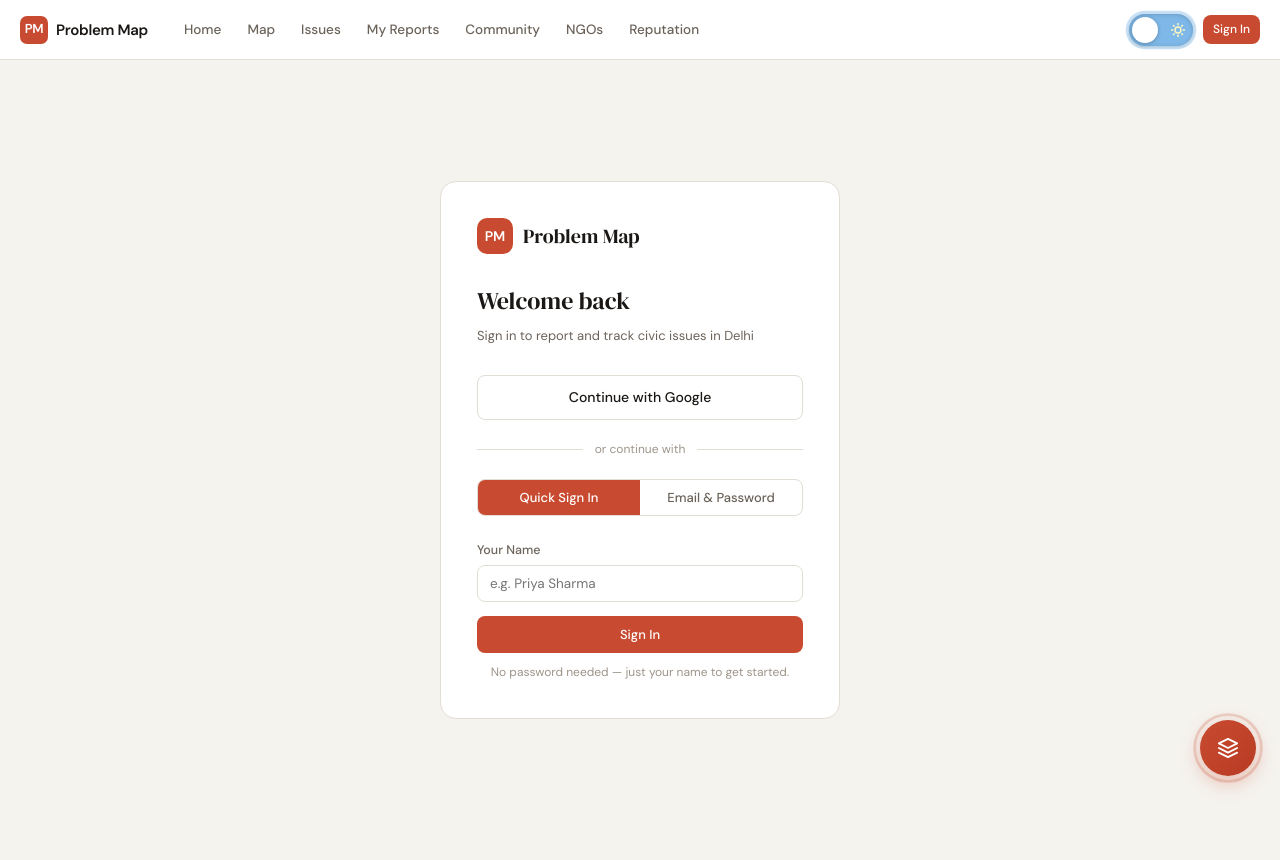
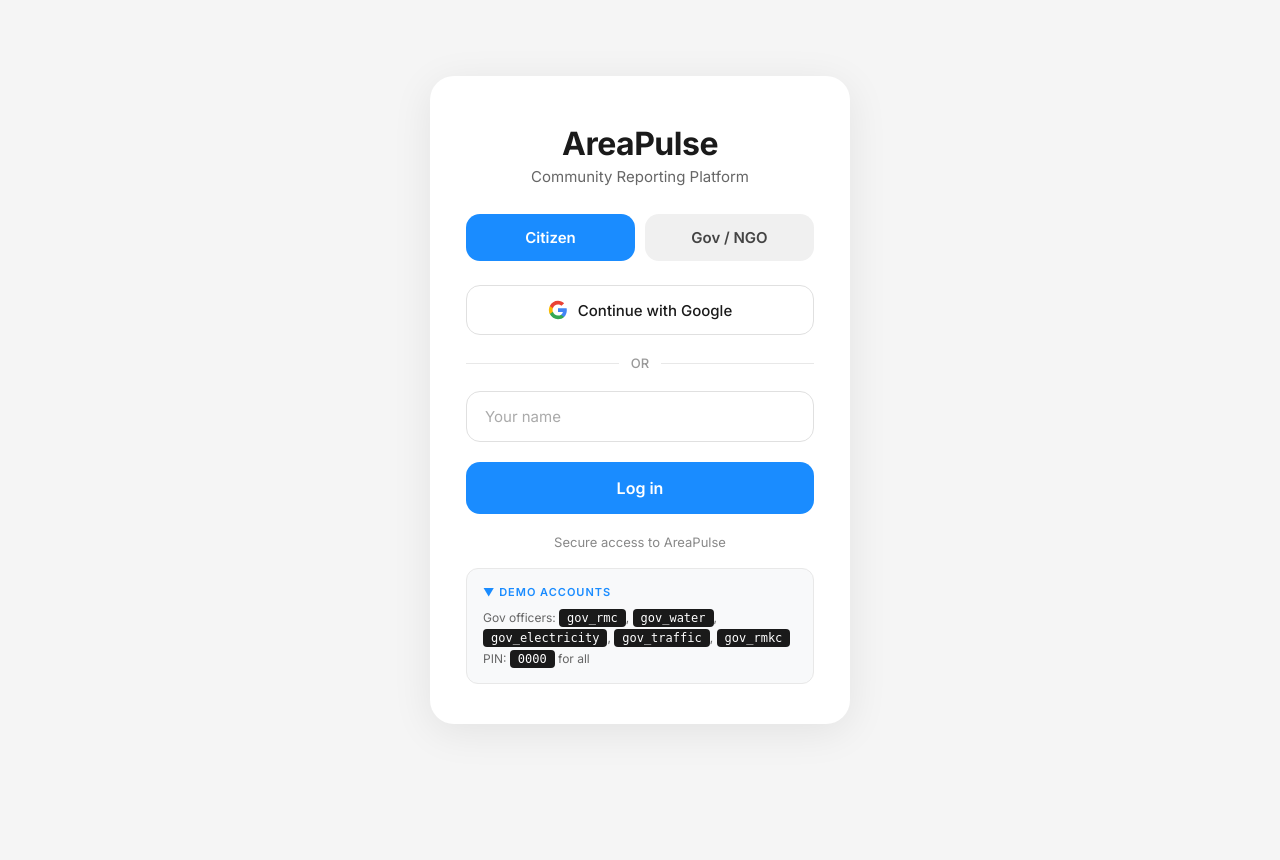
Before and after one commit to GarvChopra/problem-map-AI-, a Flask app: page /login in a window 1280 px wide. After the commit the page ends 684 px from the top, so only its background shows below. Run offline with Flask 3, Linux system fonts and the light colour scheme; parts of the project's set-up code (start-up, migrations or seed data) failed here and were passed over; some libraries are stand-ins or nearby versions.

Commit message:
Refactor login.html with new structure and styles

```diff
--- a/templates/login.html
+++ b/templates/login.html
@@ -1,158 +1,399 @@
-{% extends "base.html" %}
-{% block title %}Sign In — Problem Map{% endblock %}
-{% block extra_head %}
+<!DOCTYPE html>
+<html lang="en">
+<head>
+<meta charset="UTF-8">
+<meta name="viewport" content="width=device-width, initial-scale=1.0">
+<title>AreaPulse · Sign In</title>
+<link rel="preconnect" href="https://fonts.googleapis.com">
+<link href="https://fonts.googleapis.com/css2?family=Inter:wght@400;500;600;700&display=swap" rel="stylesheet">
 <style>
-  .login-page {
-    min-height: 100vh; display: flex; align-items: center; justify-content: center;
-    background: var(--bg); padding: 20px;
+* { margin:0; padding:0; box-sizing:border-box; }
+body {
+  font-family:'Inter', system-ui, -apple-system, sans-serif;
+  background:#f5f5f5;
+  color:#1a1a1a;
+  min-height:100vh;
+  display:flex; align-items:center; justify-content:center;
+  padding:20px;
 }
-  .login-box {
-    background: var(--surface); border: 1px solid var(--border);
-    border-radius: 16px; padding: 36px; width: 100%; max-width: 400px;
+
+.card {
+  background:#fff;
+  width:100%; max-width:420px;
+  padding:48px 36px 40px;
+  border-radius:24px;
+  box-shadow:0 8px 40px rgba(0,0,0,0.08);
 }
-  .login-logo {
-    display: flex; align-items: center; gap: 10px; margin-bottom: 28px;
+
+.brand {
+  text-align:center;
+  margin-bottom:8px;
 }
-  .login-logo-icon {
-    width: 36px; height: 36px; background: var(--accent); border-radius: 10px;
-    display: flex; align-items: center; justify-content: center;
-    color: white; font-weight: 700; font-size: 14px;
+.brand h1 {
+  font-size:32px;
+  font-weight:700;
+  color:#1a1a1a;
+  letter-spacing:-0.5px;
 }
-  .login-logo-text { font-family: 'DM Serif Display', serif; font-size: 20px; }
-  .login-title { font-family: 'DM Serif Display', serif; font-size: 24px; margin-bottom: 6px; }
-  .login-sub { color: var(--text2); font-size: 13px; margin-bottom: 28px; }
-  .divider {
-    display: flex; align-items: center; gap: 12px;
-    margin: 20px 0; color: var(--text3); font-size: 12px;
+.brand p {
+  font-size:15px;
+  color:#666;
+  margin-top:4px;
+  font-weight:400;
 }
-  .divider::before, .divider::after {
-    content: ''; flex: 1; height: 1px; background: var(--border);
+
+/* Toggle tabs */
+.toggle-row {
+  display:flex;
+  gap:10px;
+  margin:28px 0 24px;
 }
-  .btn-google {
-    display: flex; align-items: center; justify-content: center; gap: 10px;
-    width: 100%; padding: 10px; border: 1px solid var(--border);
-    border-radius: 8px; background: var(--surface); cursor: pointer;
-    font-family: inherit; font-size: 14px; font-weight: 500; color: var(--text);
-    transition: background 0.15s, border-color 0.15s; text-decoration: none;
+.toggle-btn {
+  flex:1;
+  padding:14px 0;
+  border:none;
+  border-radius:14px;
+  font-family:inherit;
+  font-size:15px;
+  font-weight:600;
+  cursor:pointer;
+  transition:all 0.2s;
+  background:#f0f0f0;
+  color:#444;
 }
-  .btn-google:hover { background: var(--surface2); }
-  .google-icon { width: 18px; height: 18px; }
-  .tabs { display: flex; gap: 0; margin-bottom: 24px; border: 1px solid var(--border); border-radius: 8px; overflow: hidden; }
-  .tab-btn {
-    flex: 1; padding: 9px; border: none; background: transparent; cursor: pointer;
-    font-family: inherit; font-size: 13px; font-weight: 500; color: var(--text2);
-    transition: background 0.15s, color 0.15s;
+.toggle-btn:hover {
+  background:#e8e8e8;
 }
-  .tab-btn.active { background: var(--accent); color: white; }
-  .tab-panel { display: none; }
-  .tab-panel.active { display: block; }
+.toggle-btn.active {
+  background:#1a8cff;
+  color:#fff;
+}
+
+/* Form sections */
+.form-section {
+  display:none;
+}
+.form-section.active {
+  display:block;
+}
+
+/* Google button */
+.google-btn {
+  width:100%;
+  padding:14px;
+  background:#fff;
+  border:1px solid #e0e0e0;
+  border-radius:14px;
+  font-family:inherit;
+  font-size:15px;
+  font-weight:500;
+  color:#1a1a1a;
+  cursor:pointer;
+  display:flex;
+  align-items:center;
+  justify-content:center;
+  gap:10px;
+  transition:all 0.2s;
+  margin-bottom:20px;
+}
+.google-btn:hover {
+  background:#fafafa;
+  border-color:#d0d0d0;
+}
+.google-btn svg {
+  width:20px; height:20px;
+}
+
+/* OR divider */
+.or-divider {
+  display:flex;
+  align-items:center;
+  gap:12px;
+  margin:0 0 20px;
+  color:#999;
+  font-size:13px;
+  font-weight:500;
+}
+.or-divider::before,
+.or-divider::after {
+  content:'';
+  flex:1;
+  height:1px;
+  background:#e8e8e8;
+}
+
+/* Inputs */
+.input-group {
+  margin-bottom:14px;
+}
+.input-group input {
+  width:100%;
+  padding:15px 18px;
+  background:#fff;
+  border:1px solid #e0e0e0;
+  border-radius:14px;
+  font-family:inherit;
+  font-size:15px;
+  color:#1a1a1a;
+  outline:none;
+  transition:border-color 0.2s, box-shadow 0.2s;
+}
+.input-group input::placeholder {
+  color:#aaa;
+  font-weight:400;
+}
+.input-group input:focus {
+  border-color:#1a8cff;
+  box-shadow:0 0 0 3px rgba(26,140,255,0.1);
+}
+
+/* Gov restricted banner */
+.gov-banner {
+  padding:12px 16px;
+  background:#f0f7ff;
+  border-radius:12px;
+  font-size:14px;
+  color:#1a8cff;
+  font-weight:500;
+  margin-bottom:16px;
+}
+
+/* Submit button */
+.submit-btn {
+  width:100%;
+  padding:16px;
+  background:#1a8cff;
+  border:none;
+  border-radius:14px;
+  font-family:inherit;
+  font-size:16px;
+  font-weight:600;
+  color:#fff;
+  cursor:pointer;
+  transition:all 0.2s;
+  margin-top:6px;
+}
+.submit-btn:hover {
+  background:#1470d9;
+  transform:translateY(-1px);
+  box-shadow:0 4px 16px rgba(26,140,255,0.3);
+}
+.submit-btn:active {
+  transform:translateY(0);
+}
+
+/* Footer text */
+.footer-text {
+  text-align:center;
+  margin-top:20px;
+  font-size:13px;
+  color:#888;
+}
+
+/* Error message */
 .error-msg {
-    background: rgba(200,75,49,0.1); color: var(--accent); border: 1px solid rgba(200,75,49,0.25);
-    border-radius: 8px; padding: 10px 14px; font-size: 13px; margin-bottom: 16px;
+  background:#fff0f0;
+  border:1px solid #ffcccc;
+  color:#d32f2f;
+  padding:12px 16px;
+  border-radius:12px;
+  font-size:13px;
+  margin-bottom:16px;
+  display:none;
+}
+.error-msg.show {
+  display:block;
+}
+
+/* Loading overlay */
+.loading-overlay {
+  position:fixed; inset:0; z-index:999;
+  background:rgba(255,255,255,0.9);
+  display:none; align-items:center; justify-content:center;
+  flex-direction:column; gap:16px;
+}
+.loading-overlay.show {
+  display:flex;
+}
+.spinner {
+  width:40px; height:40px;
+  border:3px solid rgba(26,140,255,0.2);
+  border-top-color:#1a8cff;
+  border-radius:50%;
+  animation:spin 1s linear infinite;
+}
+@keyframes spin { to { transform:rotate(360deg); } }
+.loading-text {
+  font-family:'Inter', sans-serif;
+  font-size:14px; color:#1a8cff; font-weight:500;
+}
+
+/* Demo hint */
+.demo-hint {
+  margin-top:18px;
+  padding:14px 16px;
+  background:#f8f9fa;
+  border:1px solid #e8e8e8;
+  border-radius:12px;
+  font-size:12px;
+  color:#666;
+  line-height:1.7;
+}
+.demo-hint strong {
+  color:#1a8cff;
+  font-weight:600;
+  display:block;
+  margin-bottom:6px;
+  font-size:11px;
+  text-transform:uppercase;
+  letter-spacing:1px;
+}
+.demo-hint code {
+  background:#1a1a1a;
+  color:#fff;
+  padding:2px 8px;
+  border-radius:4px;
+  font-size:12px;
+  font-family:'SF Mono', monospace;
+}
+
+/* Responsive */
+@media (max-width:480px) {
+  .card { padding:36px 24px 32px; border-radius:20px; }
+  .brand h1 { font-size:28px; }
+  .toggle-btn { font-size:14px; padding:12px 0; }
 }
 </style>
-{% endblock %}
-{% block content %}
-<div class="login-page" style="padding-top: 0;">
-  <div class="login-box">
-    <div class="login-logo">
-      <div class="login-logo-icon">PM</div>
-      <div class="login-logo-text">Problem Map</div>
+<base target="_blank">
+</head>
+<body>
+
+<div class="loading-overlay" id="loading-overlay">
+  <div class="spinner"></div>
+  <div class="loading-text">Authenticating...</div>
 </div>
 
-    <div class="login-title">Welcome back</div>
-    <div class="login-sub">Sign in to report and track civic issues in Delhi</div>
-
-    {% if error %}
-    <div class="error-msg">{{ error }}</div>
-    {% endif %}
-
-    <!-- Google Sign In (UI only — requires OAuth setup on backend) -->
-    <a href="/auth/google" class="btn-google" id="google-btn">
-        <path fill="#4285F4" d="M22.56 12.25c0-.78-.07-1.53-.2-2.25H12v4.26h5.92c-.26 1.37-1.04 2.53-2.21 3.31v2.77h3.57c2.08-1.92 3.28-4.74 3.28-8.09z"/>
-        <path fill="#34A853" d="M12 23c2.97 0 5.46-.98 7.28-2.66l-3.57-2.77c-.98.66-2.23 1.06-3.71 1.06-2.86 0-5.29-1.93-6.16-4.53H2.18v2.84C3.99 20.53 7.7 23 12 23z"/>
-        <path fill="#FBBC05" d="M5.84 14.09c-.22-.66-.35-1.36-.35-2.09s.13-1.43.35-2.09V7.07H2.18C1.43 8.55 1 10.22 1 12s.43 3.45 1.18 4.93l2.85-2.22.81-.62z"/>
-        <path fill="#EA4335" d="M12 5.38c1.62 0 3.06.56 4.21 1.64l3.15-3.15C17.45 2.09 14.97 1 12 1 7.7 1 3.99 3.47 2.18 7.07l3.66 2.84c.87-2.6 3.3-4.53 6.16-4.53z"/>
-      </svg>
-      Continue with Google
-    </a>
-
-    <div class="divider">or continue with</div>
-
-    <!-- Tabs: Quick Name / Email+Password -->
-    <div class="tabs">
-      <button class="tab-btn active" onclick="switchTab('quick')">Quick Sign In</button>
-      <button class="tab-btn" onclick="switchTab('email')">Email & Password</button>
+<div class="card">
+  <div class="brand">
+    <h1>AreaPulse</h1>
+    <p>Community Reporting Platform</p>
   </div>
 
-    <!-- Quick Name Login (existing) -->
-    <div class="tab-panel active" id="tab-quick">
-      <form method="POST" action="/login">
-        <div class="form-group">
-          <label>Your Name</label>
-          <input type="text" name="name" placeholder="e.g. Priya Sharma" required minlength="2" maxlength="50" autocomplete="name"/>
+  <!-- Toggle -->
+  <div class="toggle-row">
+    <button class="toggle-btn active" id="tab-citizen" onclick="switchTab('citizen')">Citizen</button>
+    <button class="toggle-btn" id="tab-gov" onclick="switchTab('gov')">Gov / NGO</button>
   </div>
-        <button type="submit" class="btn btn-primary w-full" style="justify-content:center; padding:10px;">
-          Sign In
+
+  <div class="error-msg" id="error-msg"></div>
+
+  <!-- Citizen Form -->
+  <div class="form-section active" id="form-citizen">
+    <button class="google-btn" type="button" onclick="googleLogin()">
+      <svg viewBox="0 0 24 24"><path fill="#4285F4" d="M22.56 12.25c0-.78-.07-1.53-.2-2.25H12v4.26h5.92a5.06 5.06 0 0 1-2.2 3.32v2.77h3.57c2.08-1.92 3.28-4.74 3.28-8.1z"/><path fill="#34A853" d="M12 23c2.97 0 5.46-.98 7.28-2.66l-3.57-2.77c-.98.66-2.23 1.06-3.71 1.06-2.86 0-5.29-1.93-6.16-4.53H2.18v2.84C3.99 20.53 7.7 23 12 23z"/><path fill="#FBBC05" d="M5.84 14.09c-.22-.66-.35-1.36-.35-2.09s.13-1.43.35-2.09V7.07H2.18C1.43 8.55 1 10.22 1 12s.43 3.45 1.18 4.93l2.85-2.22.81-.62z"/><path fill="#EA4335" d="M12 5.38c1.62 0 3.06.56 4.21 1.64l3.15-3.15C17.45 2.09 14.97 1 12 1 7.7 1 3.99 3.47 2.18 7.07l3.66 2.84c.87-2.6 3.3-4.53 6.16-4.53z"/></svg>
+      Continue with Google
     </button>
-        <p style="font-size:12px; color:var(--text3); margin-top:10px; text-align:center;">
-          No password needed — just your name to get started.
-        </p>
+
+    <div class="or-divider"><span>OR</span></div>
+
+    <form method="POST" action="/login" id="citizen-form">
+      <div class="input-group">
+        <input type="text" name="name" id="citizen-name" placeholder="Your name" required autocomplete="username"/>
+      </div>
+      <!-- Citizen leaves pin blank -->
+      <input type="hidden" name="pin" value=""/>
+      <button type="submit" class="submit-btn">Log in</button>
     </form>
   </div>
 
-    <!-- Email+Password (UI only — needs backend) -->
-    <div class="tab-panel" id="tab-email">
-      <form onsubmit="handleEmailLogin(event)">
-        <div class="form-group">
-          <label>Email address</label>
-          <input type="email" id="email-field" placeholder="you@example.com" autocomplete="email"/>
+  <!-- Gov Form -->
+  <div class="form-section" id="form-gov">
+    <div class="gov-banner">Restricted Government / NGO Access</div>
+
+    <form method="POST" action="/login" id="gov-form">
+      <div class="input-group">
+        <input type="text" name="name" id="gov-username" placeholder="Government Username" required autocomplete="username"/>
       </div>
-        <div class="form-group">
-          <label>Password</label>
-          <input type="password" id="password-field" placeholder="••••••••" autocomplete="current-password"/>
+      <div class="input-group">
+        <input type="password" name="pin" id="gov-pin" placeholder="Security PIN" required maxlength="6" autocomplete="off"/>
       </div>
-        <button type="submit" class="btn btn-primary w-full" style="justify-content:center; padding:10px;">
-          Sign In
-        </button>
-        <p style="font-size:12px; color:var(--text3); margin-top:10px; text-align:center;">
-          <a href="#" style="color:var(--accent);">Forgot password?</a> &nbsp;·&nbsp;
-          <a href="#" style="color:var(--accent);" onclick="handleRegister(event)">Create account</a>
-        </p>
+      <button type="submit" class="submit-btn">Enter Portal</button>
     </form>
   </div>
 
+  <p class="footer-text">Secure access to AreaPulse</p>
+
+  <div class="demo-hint">
+    <strong>▼ Demo Accounts</strong>
+    Gov officers: <code>gov_rmc</code>, <code>gov_water</code>, <code>gov_electricity</code>, <code>gov_traffic</code>, <code>gov_rmkc</code><br>
+    PIN: <code>0000</code> for all
   </div>
 </div>
-{% endblock %}
-{% block scripts %}
+
 <script>
-  function switchTab(tab) {
-    document.querySelectorAll('.tab-btn').forEach((b,i) => b.classList.toggle('active', (i===0 && tab==='quick') || (i===1 && tab==='email')));
-    document.getElementById('tab-quick').classList.toggle('active', tab==='quick');
-    document.getElementById('tab-email').classList.toggle('active', tab==='email');
+// Pre-fill gov username if redirected back with error
+window.addEventListener('DOMContentLoaded', () => {
+  const url = new URL(window.location.href);
+  const error = url.searchParams.get('error');
+  const govAttempt = url.searchParams.get('gov_attempt');
+
+  if (error) {
+    document.getElementById('error-msg').textContent = decodeURIComponent(error);
+    document.getElementById('error-msg').classList.add('show');
   }
 
-  function handleEmailLogin(e) {
-    e.preventDefault();
-    const email = document.getElementById('email-field').value.trim();
-    const pass = document.getElementById('password-field').value;
-    if (!email || !pass) { showToast('Please fill in all fields'); return; }
-    // Extract name from email as username for now
-    const name = email.split('@')[0].replace(/[._]/g,' ').replace(/\b\w/g, c=>c.toUpperCase());
-    // Submit as quick login with derived name
-    const form = document.createElement('form');
-    form.method = 'POST'; form.action = '/login';
-    const inp = document.createElement('input');
-    inp.name = 'name'; inp.value = name;
-    form.appendChild(inp); document.body.appendChild(form); form.submit();
+  // If there was a gov login attempt, switch to gov tab and pre-fill
+  if (govAttempt) {
+    switchTab('gov');
+    document.getElementById('gov-username').value = govAttempt;
+    document.getElementById('gov-pin').focus();
+  }
+});
+
+function switchTab(tab) {
+  document.querySelectorAll('.toggle-btn').forEach(b => b.classList.remove('active'));
+  document.querySelectorAll('.form-section').forEach(s => s.classList.remove('active'));
+  document.getElementById('tab-' + tab).classList.add('active');
+  document.getElementById('form-' + tab).classList.add('active');
+  document.getElementById('error-msg').classList.remove('show');
 }
 
-  function handleRegister(e) {
+// Show loading spinner on form submit
+document.getElementById('citizen-form').addEventListener('submit', function() {
+  document.getElementById('loading-overlay').classList.add('show');
+});
+
+document.getElementById('gov-form').addEventListener('submit', function(e) {
+  const username = document.getElementById('gov-username').value.trim().toLowerCase();
+  const pin = document.getElementById('gov-pin').value.trim();
+
+  // Quick client-side validation
+  const validGovAccounts = ['gov_rmc', 'gov_water', 'gov_electricity', 'gov_traffic', 'gov_rmkc'];
+  if (!validGovAccounts.includes(username)) {
     e.preventDefault();
-    showToast('Registration coming soon — use Quick Sign In for now');
+    document.getElementById('error-msg').textContent = 'Unknown government account. Use demo accounts listed below.';
+    document.getElementById('error-msg').classList.add('show');
+    return;
+  }
+  if (!pin) {
+    e.preventDefault();
+    document.getElementById('error-msg').textContent = 'PIN is required for government accounts.';
+    document.getElementById('error-msg').classList.add('show');
+    return;
   }
 
-  // Google button is now wired to real OAuth — no interception needed
+  document.getElementById('loading-overlay').classList.add('show');
+});
+
+function googleLogin() {
+  document.getElementById('loading-overlay').classList.add('show');
+  // In production, redirect to Google OAuth
+  // For demo, just simulate
+  setTimeout(() => {
+    window.location.href = '/login?google=1';
+  }, 500);
+}
 </script>
-{% endblock %}
+
+</body>
+</html>
```
Lines whose indentation alone changed are shown as unchanged.
